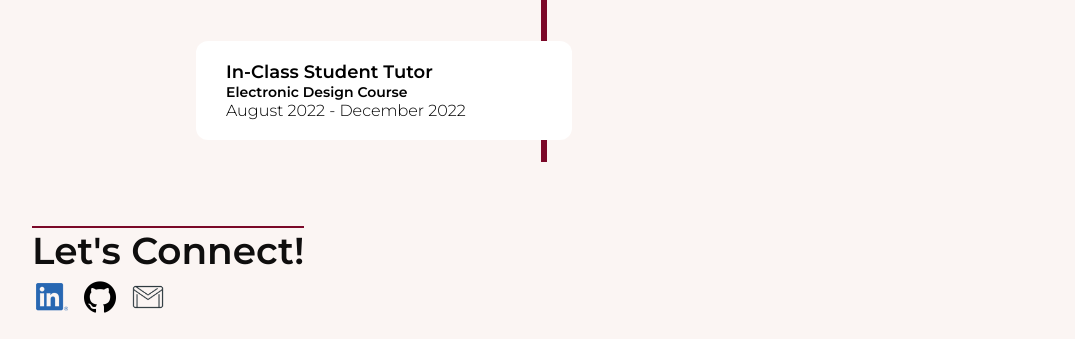
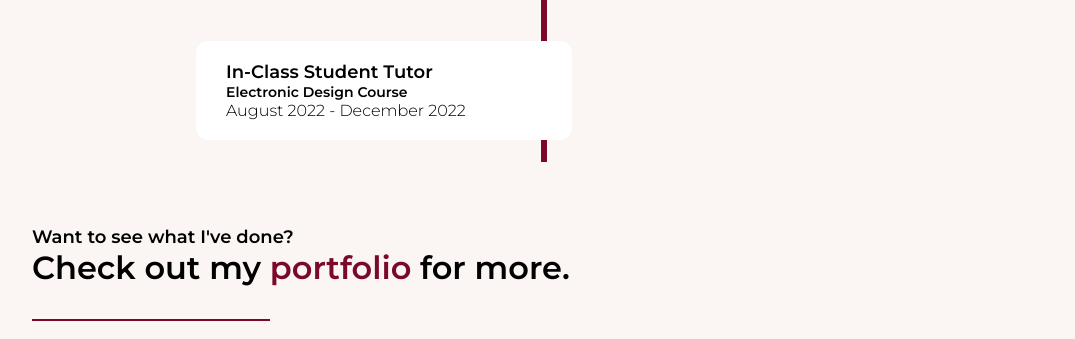
Before and after one commit to jeanitha/portfolio-website, a website: page src/index.html in a window 1280 px wide. Shown: the part 2461-2800 px from the top of the page, without its empty margins (96-1171 px from the left). Drawn offline with nearby package versions, Linux system fonts and the light colour scheme.

Commit message:
change layout

```diff
--- a/src/css/styles.css
+++ b/src/css/styles.css
@@ -31,8 +31,10 @@ body {
 /* NAVIGATION BAR -------------------- */
 .topnav {
     background: inherit;
+    position: -webkit-sticky;
     position: sticky;
-    position: -webkit-sticky;
+    top: 0;
+    z-index: 999;
 }
 
 .topnav ul {
@@ -114,6 +116,8 @@ body {
     background: #FBF5F3;
     display: flex;
     flex-direction: column;
+    height: fit-content;
+    overflow: visible;
 }
 
 .home .content-wrapper {
@@ -302,34 +306,6 @@ h3 {
     margin-bottom: 8px;
 }
 
-.title h3{
-    font-size: 32px;
-}
-
-.title h3 a {
-    display: inline-block;
-    color: #0F0E0E;
-    transition: all .3s ease;
-    text-decoration: none;
-    animation: colorchange 5s infinite;
-}
-
-@keyframes colorchange {
-    0%, 100% {
-        color: #8DAA9D;
-    }
-    25%, 75% {
-        color:#7B0828;
-    }
-    50% {
-        color: #0F0E0E;
-    }
-}
-
-.title h3 a:hover {
-    transform: scale(1.05);
-}
-
 .main-text {
     padding: 8px 20px 20px 0;
     font-weight: 600;
@@ -457,6 +433,45 @@ h6 {
     margin: 3%;
 }
 
+/* CHECK OUT --------------------- */
+
+.check {
+    width: 100%;
+}
+
+.check h4{
+    font-size: 18px;
+}
+
+.check h3{
+    margin-bottom: 32px;
+    font-size: 32px;
+    text-align: left;
+}
+
+.check h3 a {
+    display: inline-block;
+    color: #0F0E0E;
+    transition: all .3s ease;
+    text-decoration: none;
+    animation: colorchange 5s infinite;
+}
+
+@keyframes colorchange {
+    0%, 100% {
+        color: #8DAA9D;
+    }
+    25%, 75% {
+        color:#7B0828;
+    }
+    50% {
+        color: #0F0E0E;
+    }
+}
+
+.check h3 a:hover {
+    transform: scale(1.05);
+}
 
 /* LETS CONNECT ---------------------- */
 .connect-container {
@@ -498,8 +513,9 @@ h6 {
 
 .connect-text {
     /* margin-top: 5%; */
-    font-size: 32px;
+    font-size: 28px;
     color: #0F0E0E;
+    padding-top: 24px;
     border-top: 2px solid #7B0828;
 }
 
--- a/src/index.html
+++ b/src/index.html
@@ -55,7 +55,6 @@
                 </div>
                 <header class="title">
                     <h2>I'm Jeanitha, a developer.</h2>
-                    <h3>Check out my <a href="portfolio/portfolio.html">portfolio!</a></h3>
                 </header>
 
                 <!-- ABOUT ME -->
@@ -116,6 +115,11 @@
                     </div>
                 </div>
             </div>
+
+            <div class="check">
+                <h4>Want to see what I've done?</h4>
+                <h3>Check out my <a href="portfolio/portfolio.html">portfolio</a> for more.</h3>
+            </div>
         </div>
         <main class="connect-container">
             <div class="connect-text">
```
